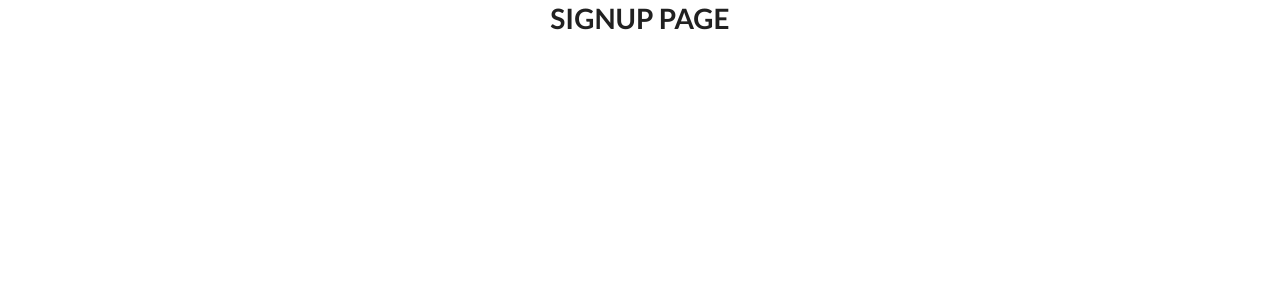
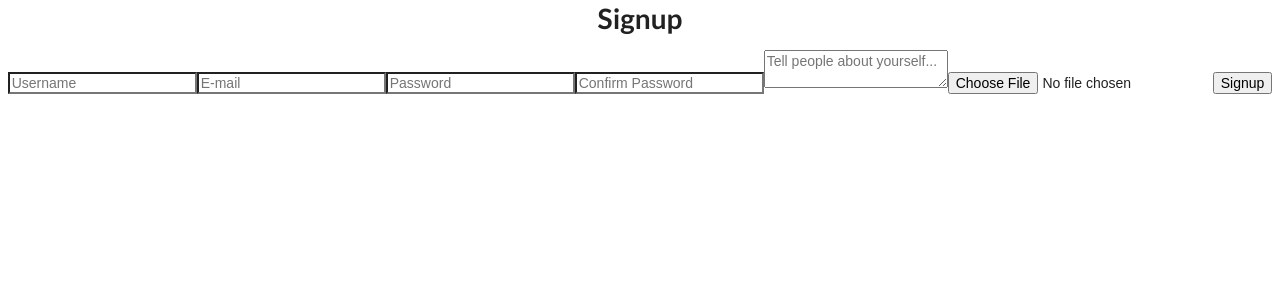
Before and after one commit to una-ada/Bopomo, a React (Create React App) app: page /signup in a window 1280 px wide. Shown: the top 300 px of the page. Built offline with nearby package versions, Linux system fonts and the light colour scheme.

Commit message:
feat(view): add basic form for signup

```diff
--- a/src/pages/Signup/Signup.jsx
+++ b/src/pages/Signup/Signup.jsx
@@ -5,6 +5,30 @@ import ErrorMessage from '../../components/ErrorMessage/ErrorMessage';
 import userService from '../../utils/users';
 import { useHistory } from 'react-router-dom';
 
-export default function SignUpPage(props) {
-  return <h1>SIGNUP PAGE</h1>;
-}
+const Signup = props => {
+  const [error, setError] = useState('');
+
+  return (
+    <form>
+      <h1>Signup</h1>
+      <input type="text" name="username" placeholder="Username" required />
+      <input type="email" name="email" placeholder="E-mail" />
+      <input type="password" name="password" placeholder="Password" required />
+      <input
+        type="password"
+        name="passwordConfirmation"
+        placeholder="Confirm Password"
+      />
+      <textarea
+        label="bio"
+        name="bio"
+        placeholder="Tell people about yourself..."
+      ></textarea>
+      <input type="file" name="photo" placeholder="Upload Image" required />
+      <input type="submit" className="btn" value="Signup" />
+      {error && <ErrorMessage error={error} />}
+    </form>
+  );
+};
+
+export default Signup;
--- a/src/utils/users.js
+++ b/src/utils/users.js
@@ -20,7 +20,11 @@ export default {
       method: 'POST',
       body: user,
     })
-      .then(res => (res.ok ? res.json() : new Error('Email already taken!')))
+      .then(res => {
+        if (res.ok) res.json();
+        // This error is too generic, need to add better handling!
+        else throw new Error('Email already taken!');
+      })
       .then(({ token }) => tokenService.setToken(token)),
   login: cred =>
     fetch(BASE_URL + 'login', {
```
